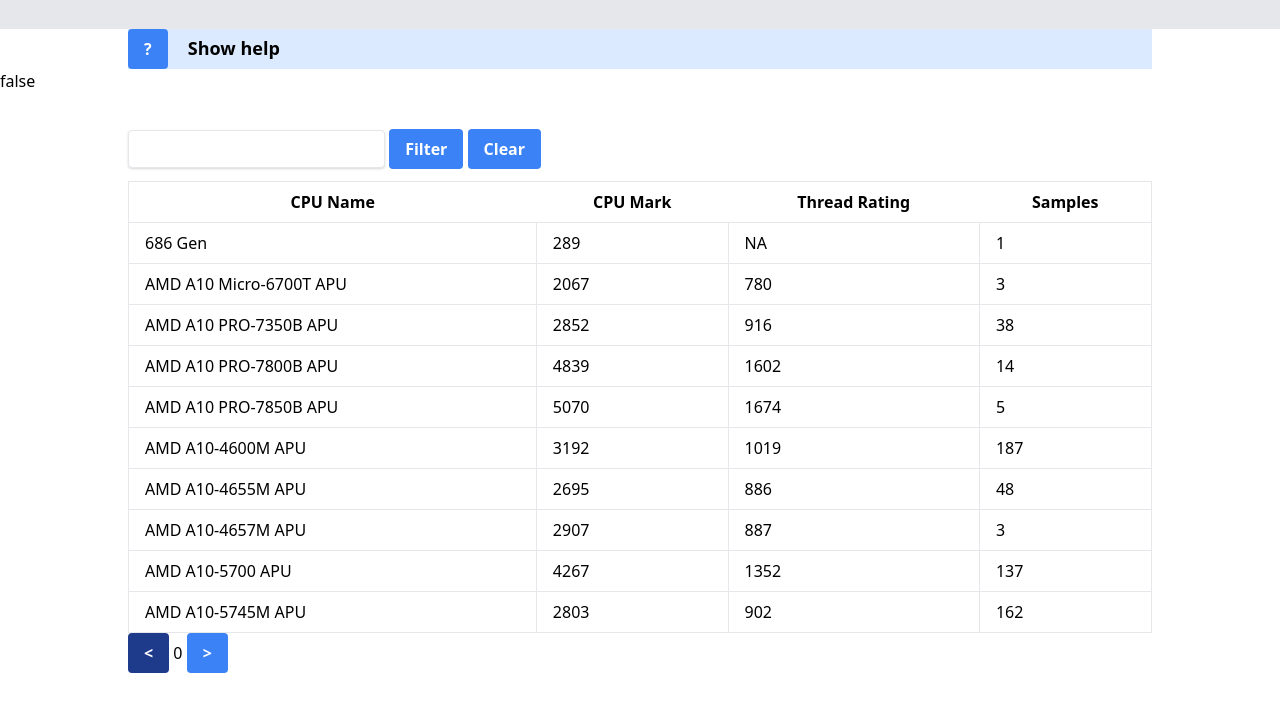
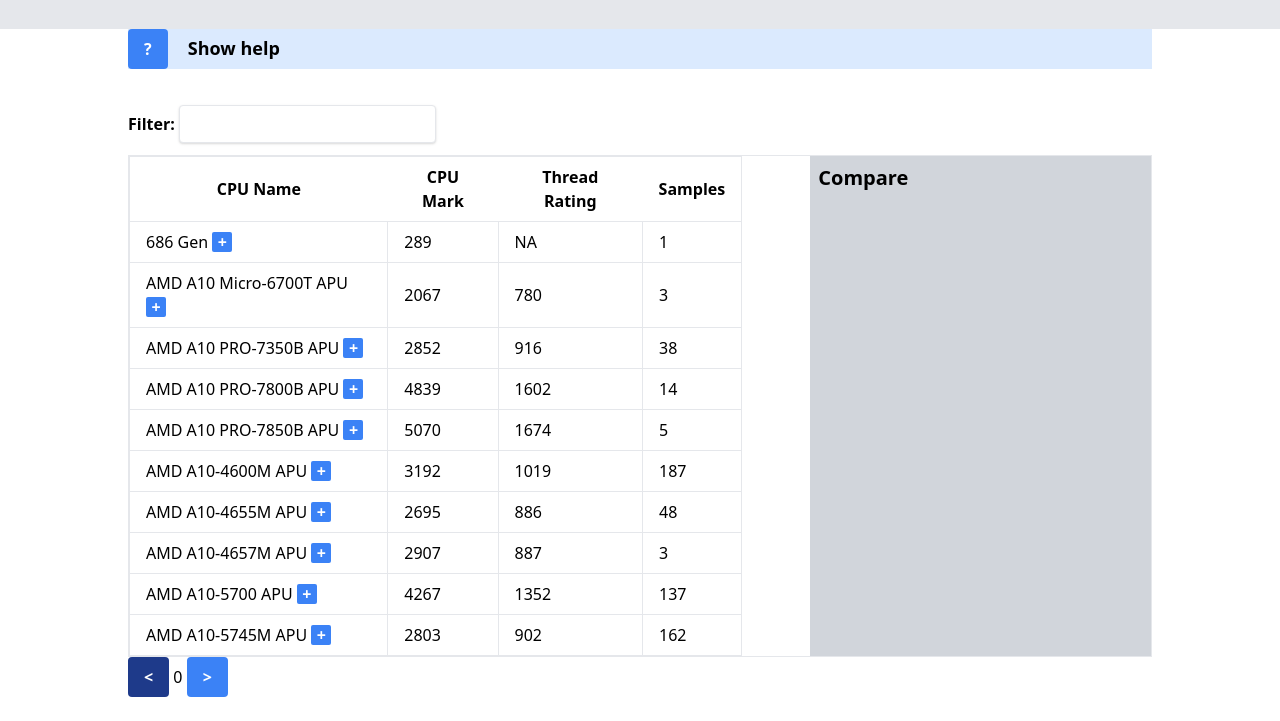
Before and after one commit to spapas/cpu-benchmark-v9, a plain HTML site: page index.html in a window 1280 px wide. Shown: the part 103-824 px from the top of the page. Before the commit the page ends 800 px from the top, so only its background shows below. Drawn offline with nearby package versions, Linux system fonts and the light colour scheme.

Commit message:
Some changes

```diff
--- a/index.html
+++ b/index.html
@@ -54,23 +54,17 @@ Here's a simple example that cycles through several background colors at differe
 </div> <!-- xdata -->
 
   <main x-data="data()" x-init="loadCPUs()">
-    <span x-text='loading'>ss</span>
+    <div class='loading' x-show='loading'>LOADING</div>
     <div class="max-w-5xl mx-auto py-6">
     <div class="py-3">
-      <input name='filter' x-model='filter'
+      <label class="font-bold" for='filter'>Filter:</label>
+      <input name='filter' x-model='filter' @input="filterCPUs()"
       class="shadow appearance-none border rounded py-2 px-3 text-gray-700 leading-tight focus:outline-none focus:shadow-outline"
       />
-      <button
-      class="font-bold py-2 px-4 rounded bg-blue-500 text-white hover:bg-blue-700"
-      @click="filterCPUs()"
-      >Filter</button>
-      <button
-      class="font-bold py-2 px-4 rounded bg-blue-500 text-white hover:bg-blue-700"
-      @click="clearFilter()"
-      >Clear</button>
+
     </div>
-
-<table class="table-auto w-full">
+<div class='flex border justify-between'>
+  <table class="table-auto w-3/5 p-2">
     <thead>
       <tr class='border'>
         <th class="px-4 py-2">CPU Name</th>
@@ -82,7 +76,12 @@ Here's a simple example that cycles through several background colors at differe
     <tbody>
       <template x-for="cpu in fcpus.slice(page*per_page, (page+1)*per_page)" :key="cpu.name">
         <tr>
-        <td class="px-4 py-2 border" x-text="cpu.name"></td>
+          <td class="px-4 py-2 border" >
+            <span x-text="cpu.name"></span>
+            <button
+              class="font-bold rounded-sm bg-blue-500 text-white hover:bg-blue-700 leading-5 h-5 w-5"
+              @click="addCompareCPU(cpu)">+</button>
+          </td>
           <td class="px-4 py-2 border" x-text="cpu.cpu_mark"></td>
           <td class="px-4 py-2 border" x-text="cpu.thread_rating"></td>
           <td class="px-4 py-2 border" x-text="cpu.samples"></td>
@@ -90,17 +89,22 @@ Here's a simple example that cycles through several background colors at differe
       </template>
     </tbody>
   </table>
+  <div class='w-1/3 p-2 bg-gray-300'>
+    <h3 class='font-bold text-xl'>Compare</h3>
+  </div>
+</div>
 
 <button
-x-bind:disabled="page==0"
-x-bind:class="{ 'bg-blue-900': page==0, 'hover:bg-blue-900': page==0 }"
+  :disabled="page==0"
+  :class="{ 'bg-blue-900': page==0, 'hover:bg-blue-900': page==0 }"
   class="font-bold py-2 px-4 rounded bg-blue-500 text-white hover:bg-blue-700"
   @click="page-=1"><</button>
 <span x-text="page"></span>
+
 <button
-x-bind:disabled="page==Math.round(fcpus.length/per_page)"
-x-bind:class="{ 'bg-blue-900': page==Math.round(fcpus.length/per_page), 'hover:bg-blue-900': page==Math.round(fcpus.length/per_page) }"
-class="font-bold py-2 px-4 rounded bg-blue-500 text-white hover:bg-blue-700 disabled:opacity-45"
+  :disabled="page==Math.round((fcpus.length-1)/per_page)"
+  :class="{ 'bg-blue-900': page==Math.round((fcpus.length-1)/per_page), 'hover:bg-blue-900': page==Math.round((fcpus.length-1)/per_page) }"
+  class="font-bold py-2 px-4 rounded bg-blue-500 text-white hover:bg-blue-700"
   @click="page+=1">></button>
     </div>
   </main>
@@ -114,6 +118,7 @@ class="font-bold py-2 px-4 rounded bg-blue-500 text-white hover:bg-blue-700 disa
             loading: true,
             cpus: [],
             fcpus: [],
+            ccpus: [],
             page: 0,
             filter: '',
             per_page: 10,
@@ -125,6 +130,9 @@ class="font-bold py-2 px-4 rounded bg-blue-500 text-white hover:bg-blue-700 disa
               this.fcpus=this.cpus;
               this.page=0;
               this.filter='';
+            },
+            addCompareCPU(cpu) {
+              console.log(cpu);
             },
             loadCPUs() {
               console.log("Loading CPUs")
```
Lines whose indentation alone changed are shown as unchanged.
